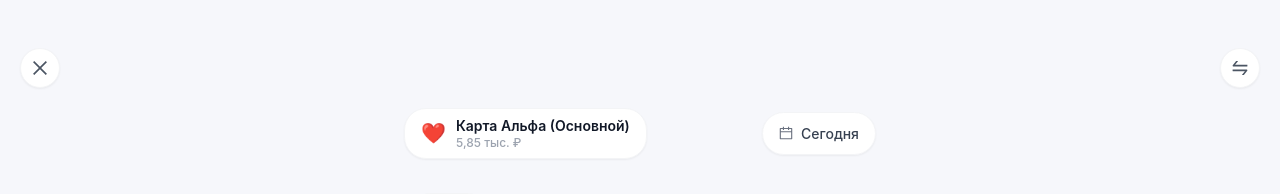
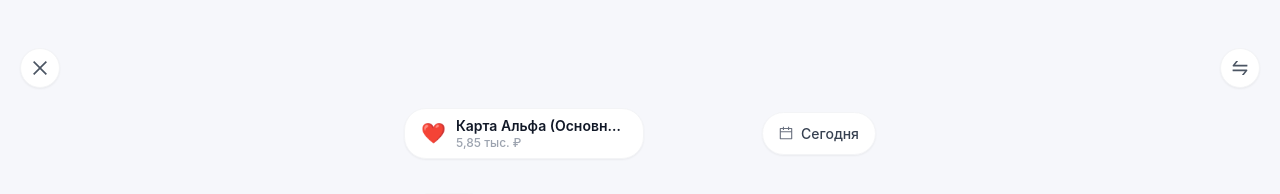
Before and after one commit to alevtinaksen/ai-money, a React (Vite) app in the folder frontend/: page / in a window 1280 px wide. Both pictures are taken after a click on the button 722 px from the left and 740 px from the top of the page. Shown: the top 194 px of the page. Built offline with nearby package versions, Linux system fonts and the light colour scheme; no server answers.

Commit message:
style: truncate long account names with ellipsis on a single line in transaction modals

```diff
--- a/frontend/src/components/modals/EditTransactionModal.tsx
+++ b/frontend/src/components/modals/EditTransactionModal.tsx
@@ -777,14 +777,14 @@
                 setIsAccPickerOpen(!isAccPickerOpen);
                 setIsPickerOpen(false);
               }}
-              className="inline-flex items-center space-x-2 bg-white dark:bg-[#1E1F26] px-4 py-2.5 rounded-full shadow-sm border border-gray-100 dark:border-gray-800 active:scale-[0.98] transition-all"
+              className="inline-flex items-center space-x-2 bg-white dark:bg-[#1E1F26] px-4 py-2.5 rounded-full shadow-sm border border-gray-100 dark:border-gray-800 active:scale-[0.98] transition-all max-w-[200px] sm:max-w-[240px] min-w-0 flex-shrink"
             >
-              <span className="text-lg">{selectedAcc?.icon || '💳'}</span>
-              <div className="text-left">
-                <span className="text-[14px] font-semibold text-[#111827] dark:text-white block leading-tight">
+              <span className="text-lg flex-shrink-0">{selectedAcc?.icon || '💳'}</span>
+              <div className="text-left min-w-0 flex-1">
+                <span className="text-[14px] font-semibold text-[#111827] dark:text-white block leading-tight truncate">
                   {selectedAcc?.name || 'Счёт'}
                 </span>
-                <span className="text-[11px] text-[#9CA3AF] dark:text-gray-400 block leading-none mt-0.5">
+                <span className="text-[11px] text-[#9CA3AF] dark:text-gray-400 block leading-none mt-0.5 whitespace-nowrap">
                   {selectedAcc ? (selectedAcc.balance / 1000).toFixed(2) : 0} тыс. ₽
                 </span>
               </div>
--- a/frontend/src/components/transaction/AddTransactionScreen.tsx
+++ b/frontend/src/components/transaction/AddTransactionScreen.tsx
@@ -164,14 +164,14 @@
                 onHaptic?.('light');
                 onOpenAccountSelect();
               }}
-              className="flex items-center space-x-2.5 bg-white dark:bg-[#1A1B20] px-4 py-2 rounded-[22px] shadow-sm active:scale-[0.98] transition-all border border-gray-100 dark:border-[#252730]"
+              className="flex items-center space-x-2.5 bg-white dark:bg-[#1A1B20] px-4 py-2 rounded-[22px] shadow-sm active:scale-[0.98] transition-all border border-gray-100 dark:border-[#252730] max-w-[200px] sm:max-w-[240px] min-w-0"
             >
-              <span className="text-xl">{selectedAccount.icon || '❤️'}</span>
-              <div className="text-left">
-                <div className="text-[14px] font-semibold text-[#111827] dark:text-white leading-tight">
+              <span className="text-xl shrink-0">{selectedAccount.icon || '❤️'}</span>
+              <div className="text-left min-w-0 flex-1">
+                <div className="text-[14px] font-semibold text-[#111827] dark:text-white leading-tight truncate">
                   {selectedAccount.name}
                 </div>
-                <div className="text-[12px] text-[#9CA3AF] dark:text-[#8E92A4] font-medium leading-tight">
+                <div className="text-[12px] text-[#9CA3AF] dark:text-[#8E92A4] font-medium leading-tight whitespace-nowrap">
                   {formatCompactBalance(selectedAccount.balance)}
                 </div>
               </div>
```
